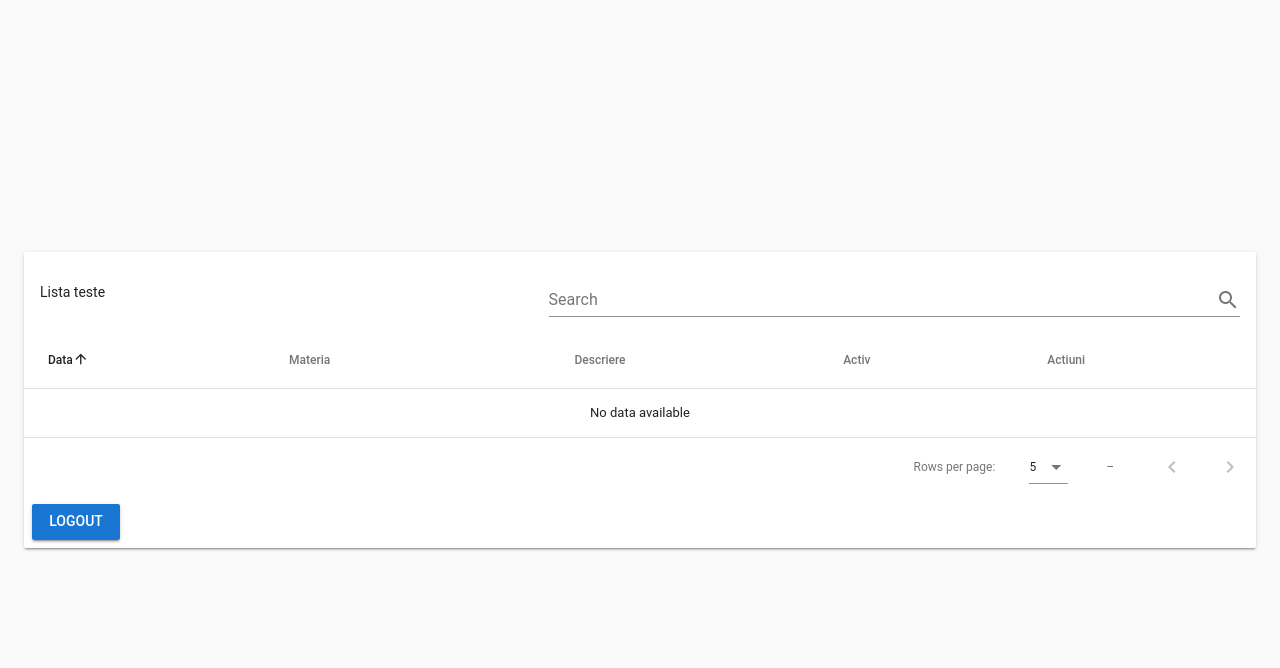
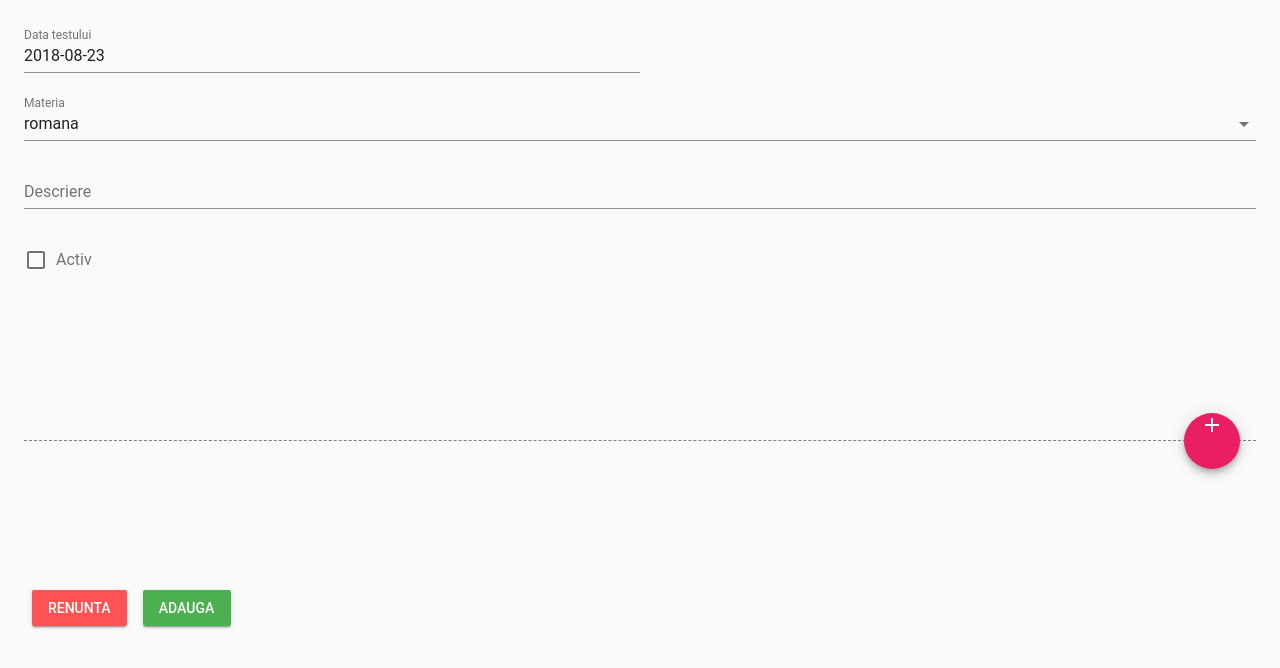
Before and after one commit to catalinsaveanu/school-testing, a Vue app: page /addtest in a window 1280 px wide. Before the commit this address led to /dashboard. Shown: the top 668 px of the page. Built offline with nearby package versions, Linux system fonts and the light colour scheme; no server answers; the database is empty; sample sign-in values are in the browser's storage.

Commit message:
add test page

```diff
--- a/src/router/index.js
+++ b/src/router/index.js
@@ -2,6 +2,7 @@ import Vue from 'vue';
 import Router from 'vue-router';
 
 import UserDashboard from '@/views/UserDashboard.vue';
+import AddTest from '@/views/AddTest.vue';
 import UserLogin from '@/views/UserLogin.vue';
 import UserSignUp from '@/views/UserSignUp.vue';
 import firebase from 'firebase/app';
@@ -37,13 +38,21 @@ const router = new Router({
       meta: {
         requiresAuth: true
       }
+    },
+    {
+      path: '/addtest',
+      name: 'AddTest',
+      component: AddTest,
+      meta: {
+        requiresAuth: true
+      }
     }
   ]
 });
 
 router.beforeEach((to, from, next) => {
-  const { currentUser } = firebase.auth();
-  const requiresAuth = to.matched.some(record => record.meta.requiresAuth);
+  const { currentUser } = firebase.auth(),
+    requiresAuth = to.matched.some(record => record.meta.requiresAuth);
 
   if (requiresAuth && !currentUser) {
     next('login');
--- a/src/store/actions.js
+++ b/src/store/actions.js
@@ -55,6 +55,7 @@ export default {
     const db = firebase.firestore();
 
     db.collection('tests').doc(test.id).set({
+      ...test,
       deleted: true
     }).then(() => {
       commit('setAlert', {
--- a/src/store/mutations.js
+++ b/src/store/mutations.js
@@ -5,6 +5,12 @@ export default {
   setTests(state, tests) {
     state.tests = [...tests];
   },
+  updateTest(state, test) {
+    state.tests = [
+      ...state.tests.filter(element => element.id !== test.id),
+      test
+    ];
+  },
   setAlert(state, alert) {
     state.alert = alert;
   }
--- /dev/null
+++ b/src/views/AddTest.vue
@@ -0,0 +1,101 @@
+<template>
+  <v-layout justify-start fill-height>
+    <form>
+      <v-layout fill-height column>
+        <v-flex fluid>
+          <v-flex xs12 lg6>
+              <v-menu
+                  ref="menu1"
+                  :close-on-content-click="false"
+                  v-model="menu1"
+                  :nudge-right="40"
+                  lazy
+                  transition="scale-transition"
+                  offset-y
+                  full-width
+                  max-width="290px"
+                  min-width="290px"
+              >
+                  <v-text-field
+                    slot="activator"
+                    v-model="date"
+                    label="Data testului"
+                    readonly
+                  ></v-text-field>
+                  <v-date-picker v-model="date" first-day-of-week="1" @input="menu1 = false" locale="ro-ro"></v-date-picker>
+              </v-menu>
+          </v-flex>
+          <v-select
+            v-model="subject"
+            :items="subjects"
+            label="Materia"
+            data-vv-name="subject"
+            required
+          ></v-select>
+          <v-text-field
+            v-model="description"
+            label="Descriere"
+            data-vv-name="description"
+            required
+          ></v-text-field>
+          <v-checkbox
+            v-model="active"
+            value="true"
+            label="Activ"
+            data-vv-name="active"
+            type="active"
+          ></v-checkbox>
+        </v-flex>
+        <div class="separator">
+            <v-btn
+              absolute
+              dark
+              fab
+              top
+              right
+              color="pink"
+            >
+              <v-icon>add</v-icon>
+            </v-btn>
+        </div>
+        <v-spacer column></v-spacer>
+        <v-flex>
+          <v-btn color="error" @click="submit">Renunta</v-btn>
+          <v-btn color="success" @click="submit">Adauga</v-btn>
+        </v-flex>
+      </v-layout>
+    </form>
+  </v-layout>
+</template>
+
+<script>
+import 'firebase/firestore';
+
+export default {
+  name: 'UserDashboard',
+  mounted() {
+  },
+  data() {
+    return {
+      menu1: false,
+      date: new Date().toISOString().substr(0, 10),
+      subject: 'romana',
+      subjects: ['romana', 'matematica'],
+      description: '',
+      active: false,
+      submitStatus: null
+    };
+  },
+  computed: {
+  },
+  methods: {
+    submit() {
+    }
+  }
+};
+</script>
+
+<style scoped>
+  form {height: 100%; width: 100%}
+  .separator {border-top: 1px dashed gray; position: relative}
+</style>
--- a/src/views/UserDashboard.vue
+++ b/src/views/UserDashboard.vue
@@ -2,7 +2,7 @@
   <v-flex>
     <v-card>
       <v-card-title>
-        Lista teste
+        <v-btn color="success" @click="addTest()">Adauga test</v-btn>
         <v-spacer></v-spacer>
         <v-text-field v-model="search" append-icon="search" label="Search" single-line hide-details></v-text-field>
       </v-card-title>
@@ -42,6 +42,8 @@
 <script>
 import firebase from 'firebase/app';
 import 'firebase/firestore';
+import confirm from 'vuetify';
+import router from './../router/';
 
 export default {
   name: 'UserDashboard',
@@ -75,7 +77,7 @@ export default {
       return this.$store.getters.getUser;
     },
     tests() {
-      return this.$store.getters.getTests;
+      return this.$store.getters.getTests.filter(test => !test.deleted);
     }
   },
   methods: {
@@ -88,6 +90,10 @@ export default {
       if (confirm('Esti sigur ca doresti sa stergi acest test?')) {
         this.$store.dispatch('deleteTest', item);
       }
+    },
+    addTest() {
+      console.log('addTest:');
+      router.push('addTest');
     }
   }
 };
```
Also changed, not shown: src/views/Home.vue (deleted, +0 -18 lines).
